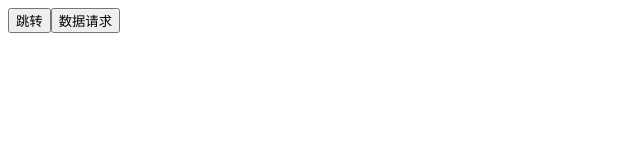
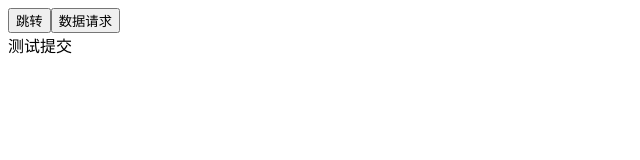
Before and after one commit to 1159591549/PC, a Vue app: page / in a window 1280 px wide. Shown: the top 160 px of the page, without its empty margins (0-640 px from the left). Built offline with nearby package versions, Linux system fonts and the light colour scheme.

Commit message:
测试提交

```diff
--- a/src/components/HelloWorld.vue
+++ b/src/components/HelloWorld.vue
@@ -2,6 +2,7 @@
   <div class="hello">
     <button @click="skip">跳转</button>
     <button @click="getMenu">数据请求</button>
+    <div>测试提交</div>
   </div>
 </template>
 
```
